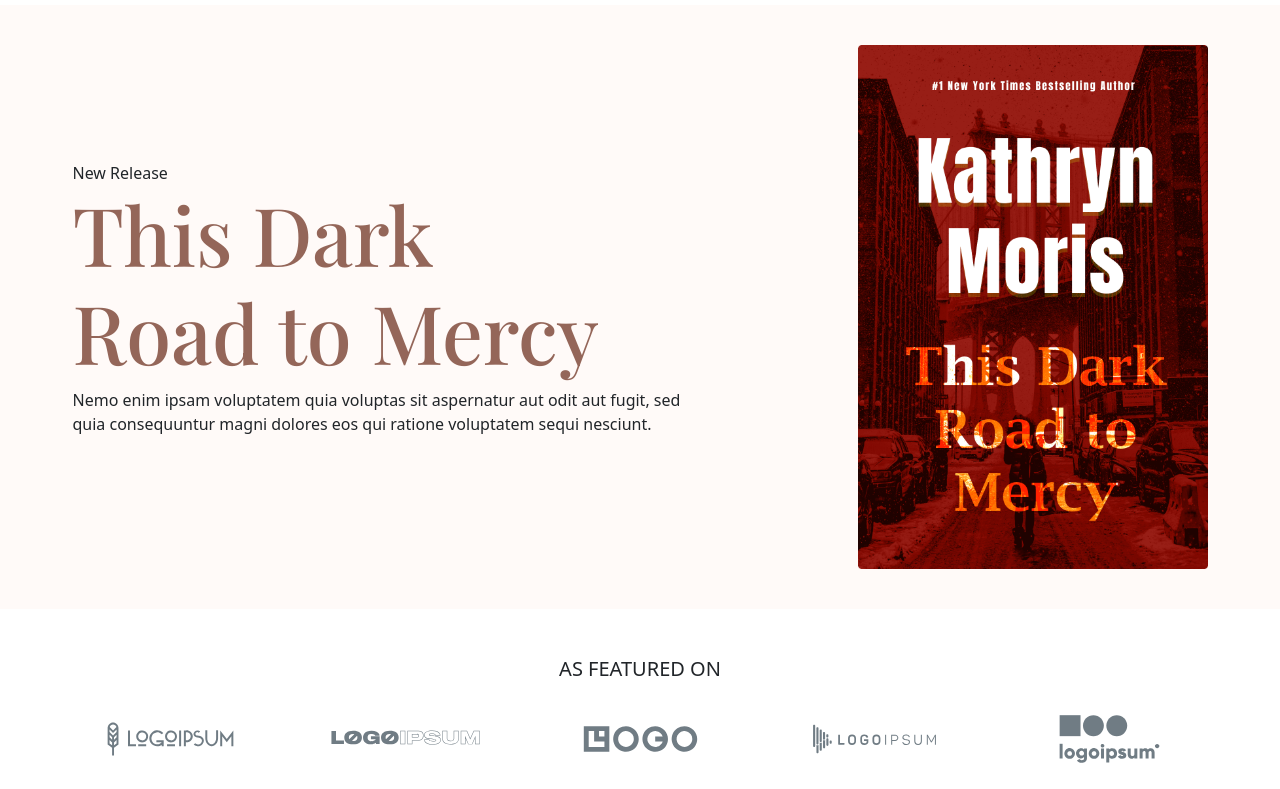
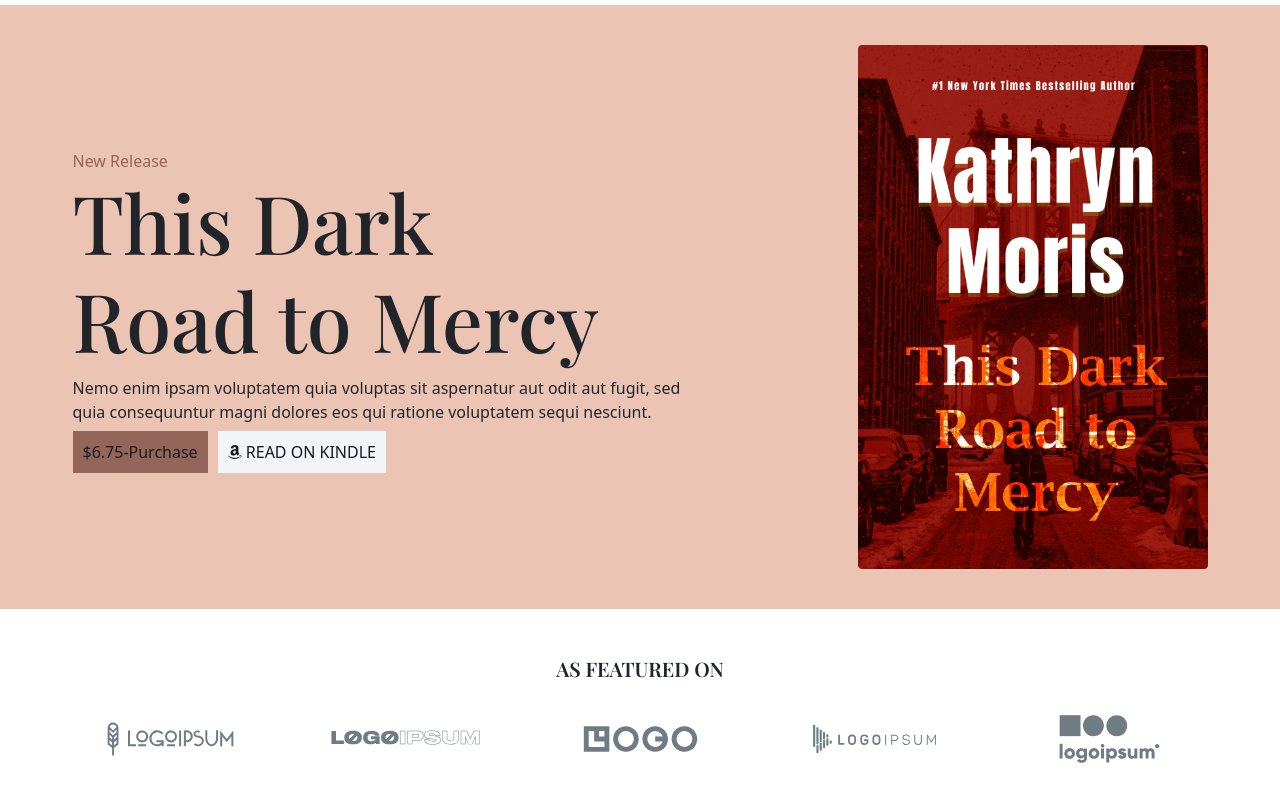
Before and after one commit to jaat-boy/combine-project, a plain HTML site: page index.html in a window 1280 px wide. Shown: the part 53-842 px from the top of the page. Drawn offline with nearby package versions, Linux system fonts and the light colour scheme; a web font is replaced by a local one.

Commit message:
Add button on main banner

```diff
--- a/index.html
+++ b/index.html
@@ -49,18 +49,34 @@
 
     <!-- Home section statr's from here -->
     <section>
-        <div class="container-fliud">
+        <div class="container-fliud lh-lg-1">
             <div class="baner-container ">
                 <div class="banner-text col-lg-6 col-sm-12">
                 <span>New Release</span>
                 <h1>This Dark <br> Road to Mercy</h1>
                 <p>Nemo enim ipsam voluptatem quia voluptas sit aspernatur aut odit aut fugit, sed quia consequuntur magni dolores eos qui ratione voluptatem sequi nesciunt.</p>
+
+            <div class="purchase_btn d-flex justify-content-start">
+                <div class="btn1">
+                    <a href="#">$6.75-Purchase</a>
+                </div>
+                <div class="btn2">
+                    <a href="#">
+                        <i class="fa-brands fa-amazon"></i>
+                         READ ON KINDLE
+                    </a>
+                </div>
+                </div>
             </div>
 
              <div class="home_image">
                  <img src="personal_project/hero-image01.png" alt="" width="350">
              </div>
+
+
            </div>
+
+
     </section>
     <!-- Home section End from here -->
 
@@ -97,6 +113,8 @@
     </section>
     <!-- logo sectiion start here -->
 
+
+
     <!-- JavaScript CDN LINK -->
     <script src="https://cdn.jsdelivr.net/npm/bootstrap@5.3.3/dist/js/bootstrap.bundle.min.js" integrity="sha384-YvpcrYf0tY3lHB60NNkmXc5s9fDVZLESaAA55NDzOxhy9GkcIdslK1eN7N6jIeHz" crossorigin="anonymous"></script>
 </body>
--- a/project.css
+++ b/project.css
@@ -11,17 +11,14 @@
     --ast-global-color-1: #946659;
     --ast-global-color-2: #171921;
     --ast-global-color-3: #30333a;
-    --ast-global-color-4: #fffaf8;
+    --ast-global-color-4: #ecc4b3;
     --ast-global-color-5: #FFFFFF;
     --ast-global-color-6: #F2F5F7;
     --ast-global-color-7: #e95930;
     --ast-global-color-8: #000000;
 }
 
-body h1{
-    font-family:"playfair display", sans-serif;
-    color: var(--ast-global-color-1);
-}
+
 header{
     position: sticky;
     top: 0;
@@ -65,6 +62,52 @@ header{
     font-size: 81px;
 }
 
+.banner-text span{
+    color:var(--ast-global-color-1)
+}
+
+.banner-text h1{
+   font-family: "Playfair display",sans-serif;
+}
+
+
+/* .logo_text section */
+.logo_text h5{
+    font-family: "Playfair display",sans-serif;
+    font-weight: 600;
+ }
+
+ .btn1 a{
+    background-color: var(--ast-global-color-1);
+    color: var(--ast-global-color-2);
+    border-radius: 0;
+    padding: 10px;
+    font-weight: 500px;
+    text-decoration: none;
+ }
+
+ .btn2 a {
+    background-color: var(--ast-global-color-6);
+    color: var(--ast-global-color-2);
+    border-radius: 0;
+    padding: 10px;
+    font-weight: 500;
+    margin: 10px;
+    text-decoration: none;
+
+ }
+
+ .btn2 a:hover{
+    background-color: var(--ast-global-color-0);
+    color: var(--ast-global-color-6);
+    transition: ease .5;
+ }
+ .btn1 a:hover{
+    background-color: var(--ast-global-color-0);
+    color: var(--ast-global-color-6);
+    transition: ease .5;
+ }
+
 @media (max-width: 990px) {
 
     header {
```
